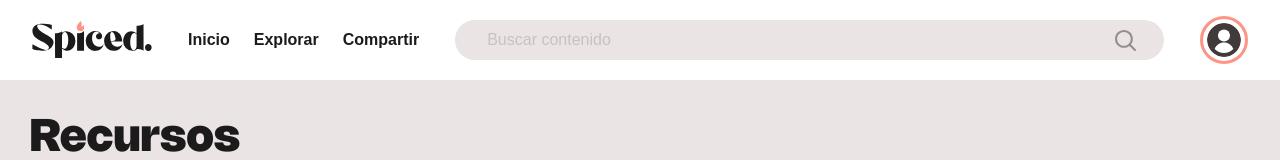
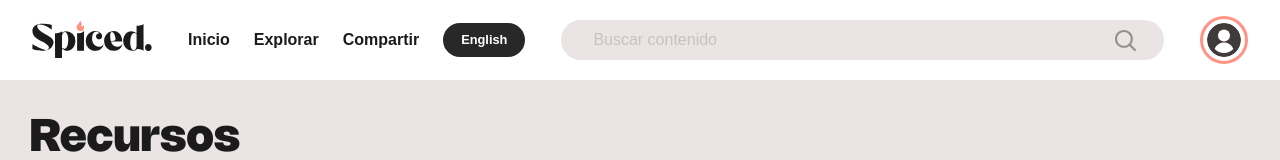
Before and after one commit to evagandiabelda/spiced, a Next.js app: page /recursos in a window 1280 px wide. Shown: the top 160 px of the page. Built offline with nearby package versions, Linux system fonts and the light colour scheme; no server answers.

Commit message:
S'implementa el canvi d'idioma en el menú principal, a mode de prova.

```diff
--- a/app/layout.tsx
+++ b/app/layout.tsx
@@ -1,7 +1,7 @@
-
 import type { Metadata } from "next";
 import "./globals.css";
 import { ThemeProvider } from '@/context/ThemeContext';
+import { LanguageProvider } from "@/context/LanguageContext";
 import Header from "@/components/layout/Header";
 import Footer from "@/components/layout/Footer";
 import ThemeInitializer from "@/components/ThemeInitializer";
@@ -30,6 +30,7 @@ export default function RootLayout({
       <body className="antialiased min-h-screen">
 
         <ThemeProvider>
+          <LanguageProvider>
             <ThemeInitializer />
             <SessionWrapper>
               <Header />
@@ -38,6 +39,7 @@ export default function RootLayout({
               </main>
               <Footer />
             </SessionWrapper>
+          </LanguageProvider>
         </ThemeProvider>
 
       </body>
--- a/components/layout/Menu.tsx
+++ b/components/layout/Menu.tsx
@@ -1,7 +1,9 @@
 'use client';
 
+import { useLanguage } from "@/context/LanguageContext";
 import { usePathname } from 'next/navigation';
 import Image from "next/image";
+import Boton from "../buttons/Boton";
 import {
     Accordion,
     AccordionContent,
@@ -17,20 +19,27 @@ type tipo = {
 
 const Menu = ({ tipo }: tipo) => {
 
+    const { language, toggleLanguage } = useLanguage();
     const pathname = usePathname();
 
     if (tipo === "header") {
         return (
-            <nav className="mobile:hidden laptop:flex space-x-6">
+            <nav className="mobile:hidden laptop:flex items-center space-x-6">
                 <a href="/" className="hover-underline">
-                    Inicio
+                    {language === "es" ? "Inicio" : "Home"}
                 </a>
                 <a href="/feed" className="hover-underline">
-                    Explorar
+                    {language === "es" ? "Explorar" : "Explore"}
                 </a>
                 <a href="/panel-estandar/nuevo-share" className="hover-underline">
-                    Compartir
+                    {language === "es" ? "Compartir" : "Share"}
                 </a>
+                <Boton
+                    texto={language === "es" ? "English" : "Español"}
+                    tamano="pequeno"
+                    jerarquia="primario"
+                    onClick={toggleLanguage}
+                />
             </nav>
         );
     }
@@ -47,7 +56,7 @@ const Menu = ({ tipo }: tipo) => {
                             className="dark:invert"
                             alt="inicio"
                         />
-                        <p className="font-bold mb-0">Inicio</p>
+                        <p className="font-bold mb-0">{language === "es" ? "Inicio" : "Home"}</p>
                     </div>
                 </a>
 
@@ -60,7 +69,7 @@ const Menu = ({ tipo }: tipo) => {
                             className="dark:invert"
                             alt="explorar"
                         />
-                        <p className="font-bold mb-0">Explorar</p>
+                        <p className="font-bold mb-0">{language === "es" ? "Explorar" : "Explore"}</p>
                     </div>
                 </a>
 
@@ -73,9 +82,17 @@ const Menu = ({ tipo }: tipo) => {
                             className="dark:invert"
                             alt="compartir"
                         />
-                        <p className="font-bold mb-0">Compartir</p>
+                        <p className="font-bold mb-0">{language === "es" ? "Compartir" : "Share"}</p>
                     </div>
                 </a>
+                <div className="py-12">
+                    <Boton
+                        texto={language === "es" ? "English" : "Español"}
+                        tamano="pequeno"
+                        jerarquia="primario"
+                        onClick={toggleLanguage}
+                    />
+                </div>
             </nav>
         );
     }
--- a/components/layout/MenuDesplegable.tsx
+++ b/components/layout/MenuDesplegable.tsx
@@ -43,7 +43,7 @@ const Desplegable = ({ isOpen, onClose }: DesplegableProps) => {
                 </div>
 
                 <div className="px-[30px] py-[24px]">
-                    <Menu tipo="header-desplegable" />
+                    <Menu tipo='header-desplegable' />
                 </div>
             </div>
 
--- /dev/null
+++ b/context/LanguageContext.tsx
@@ -0,0 +1,34 @@
+"use client";
+
+import { createContext, useContext, useState, ReactNode } from "react";
+
+type Language = "es" | "en";
+
+interface LanguageContextProps {
+    language: Language;
+    toggleLanguage: () => void;
+}
+
+const LanguageContext = createContext<LanguageContextProps | undefined>(undefined);
+
+export const LanguageProvider = ({ children }: { children: ReactNode }) => {
+    const [language, setLanguage] = useState<Language>("es");
+
+    const toggleLanguage = () => {
+        setLanguage((prev) => (prev === "es" ? "en" : "es"));
+    };
+
+    return (
+        <LanguageContext.Provider value={{ language, toggleLanguage }}>
+            {children}
+        </LanguageContext.Provider>
+    );
+};
+
+export const useLanguage = () => {
+    const context = useContext(LanguageContext);
+    if (!context) {
+        throw new Error("useLanguage debe usarse dentro de un LanguageProvider");
+    }
+    return context;
+};
```
Lines whose indentation alone changed are shown as unchanged.
